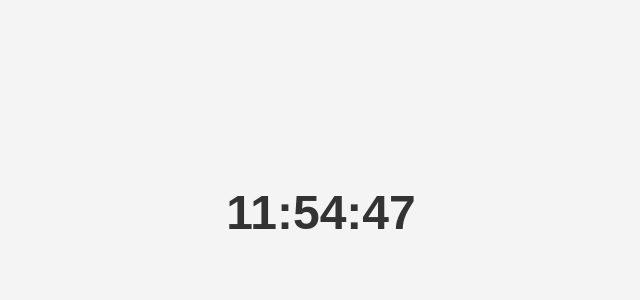
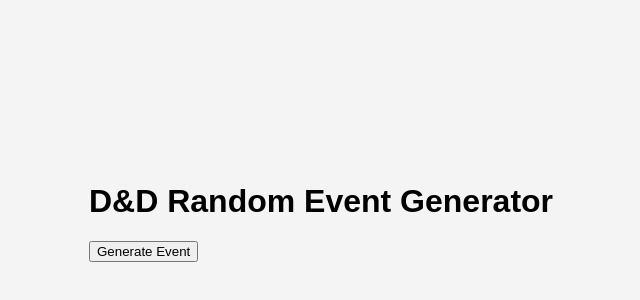
Before and after one commit to nicolaswalthery/random-event-widget, a plain HTML site: page index.html in a window 1280 px wide. Shown: the part 188-488 px from the top of the page, without its empty margins (319-959 px from the left). Drawn offline with Linux system fonts and the light colour scheme.

Commit message:
Update index.html

```diff
--- a/index.html
+++ b/index.html
@@ -3,11 +3,15 @@
 <head>
     <meta charset="UTF-8">
     <meta name="viewport" content="width=device-width, initial-scale=1.0">
-    <title>Notion Widget - Clock</title>
+    <title>D&D Random Event Generator</title>
     <link rel="stylesheet" href="style.css">
 </head>
 <body>
-    <div id="clock"></div>
+    <div class="container">
+        <h1>D&D Random Event Generator</h1>
+        <button id="generate-btn">Generate Event</button>
+        <div id="event-display"></div>
+    </div>
     <script src="script.js"></script>
 </body>
 </html>
```
